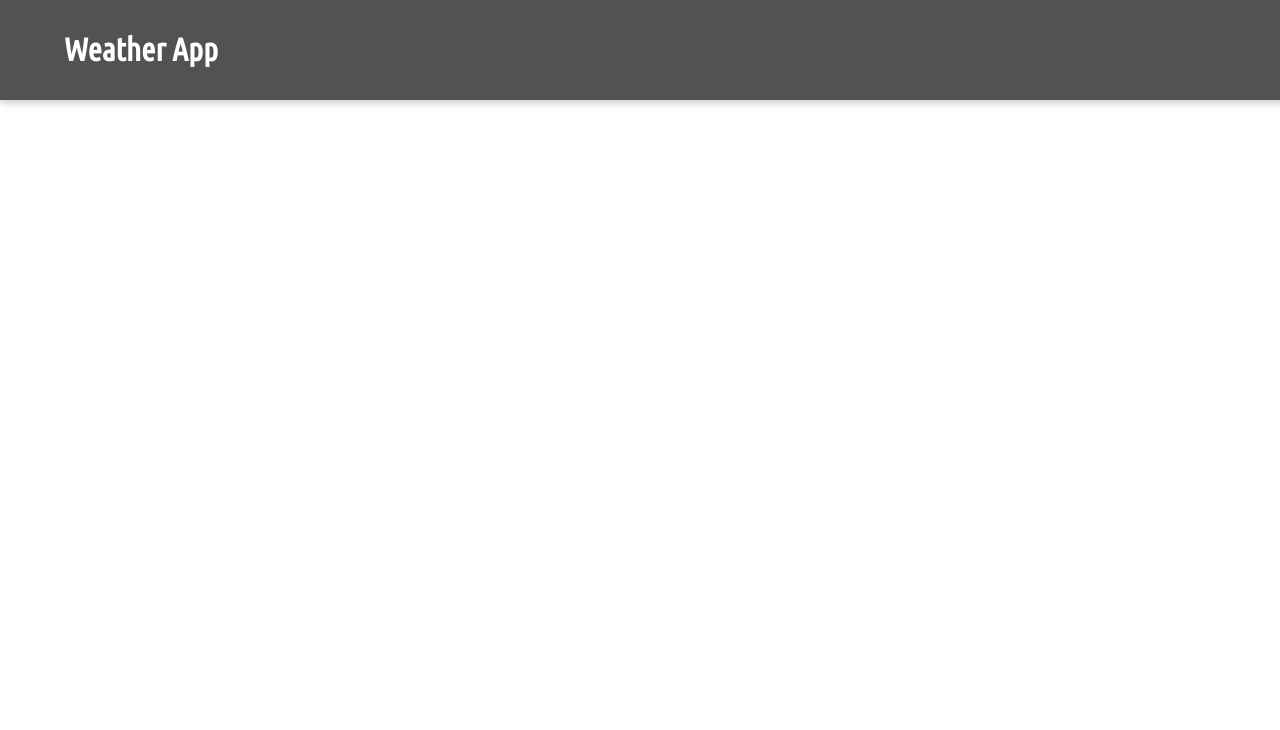
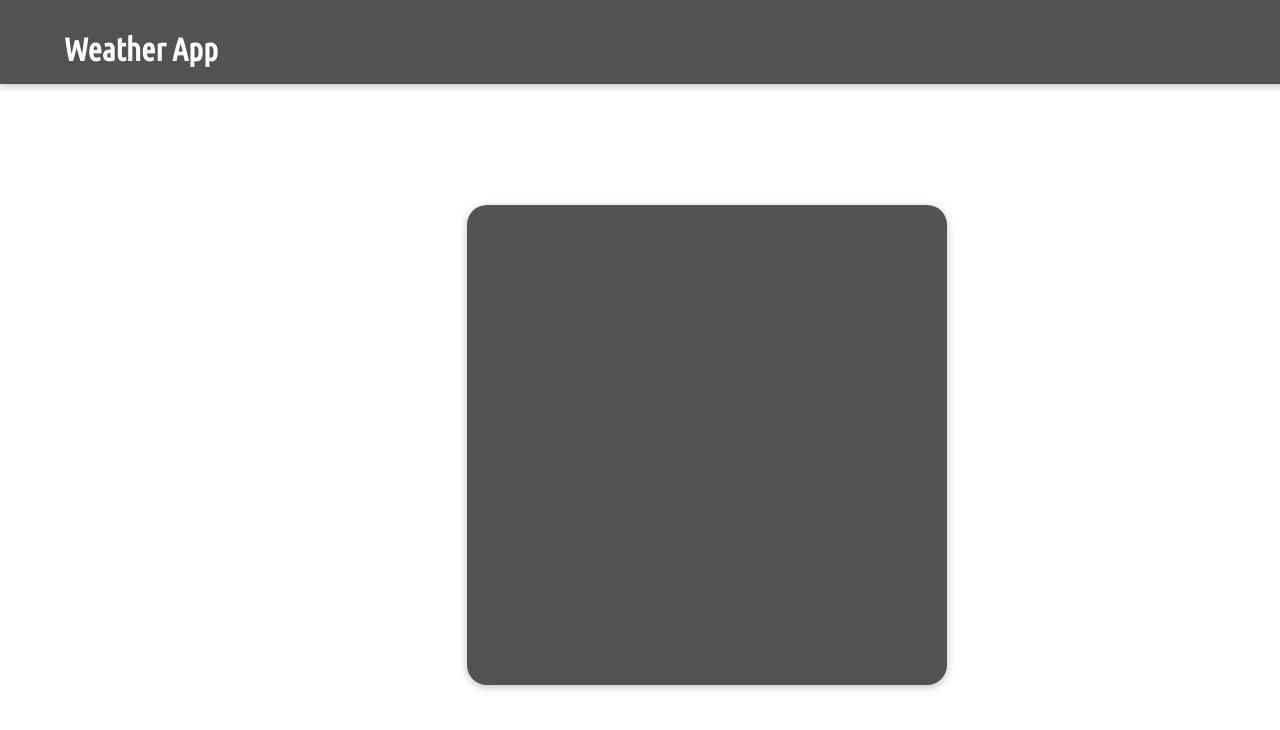
Before and after one commit to 999Marv/weather-app, a React (Create React App) app: page / in a window 1280 px wide. Shown: the top 730 px of the page. Built offline with nearby package versions, Linux system fonts and the light colour scheme.

Commit message:
adding card

```diff
--- a/src/App.js
+++ b/src/App.js
@@ -1,10 +1,12 @@
 import { Fragment } from "react";
+import Card from "./components/Card";
 import Header from "./layout/Header";
 
 function App() {
   return (
     <Fragment>
       <Header />
+      <Card />
     </Fragment>
   );
 }
--- a/src/components/Card.js
+++ b/src/components/Card.js
@@ -1,7 +1,11 @@
 import classes from "./Card.module.css";
 
 const Card = (props) => {
-  return <div className={classes.card}>{props.children}</div>;
+  return (
+    <div className={classes.container}>
+      <div className={classes.card}>{props.children}</div>
+    </div>
+  );
 };
 
 export default Card;
--- a/src/components/Card.module.css
+++ b/src/components/Card.module.css
@@ -1,10 +1,17 @@
-/* .card {
+.container {
+  height: 100vh;
+  width: 1264px;
   display: flex;
   justify-content: center;
   align-items: center;
-  padding: 1rem;
+  flex-wrap: wrap;
+}
+
+.card {
   box-shadow: 0 2px 8px rgba(0, 0, 0, 0.25);
-  border-radius: 14px;
-  background-color: white;
-  height: 100vh;
-} */
+  background-color: rgba(56, 54, 54, 0.863);
+  border-radius: 20px;
+  padding: 15rem;
+  margin-left: 150px;
+  margin-top: 90px;
+}
--- a/src/layout/Header.module.css
+++ b/src/layout/Header.module.css
@@ -2,10 +2,8 @@
 
 .header {
   position: fixed;
-  top: 0;
-  left: 0;
   width: 100%;
-  height: 5rem;
+  height: 4rem;
   background-color: rgba(56, 54, 54, 0.863);
   color: white;
   padding: 10px 5%;
```
